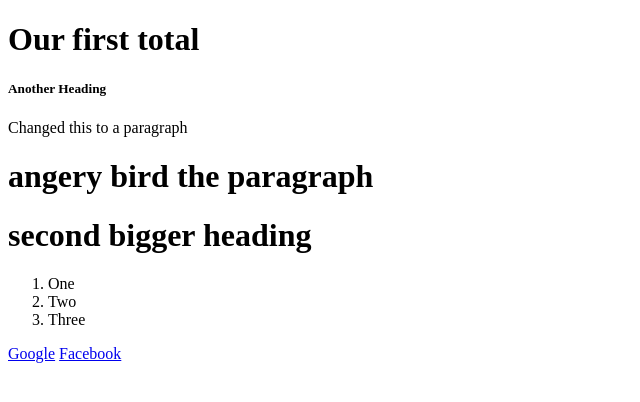
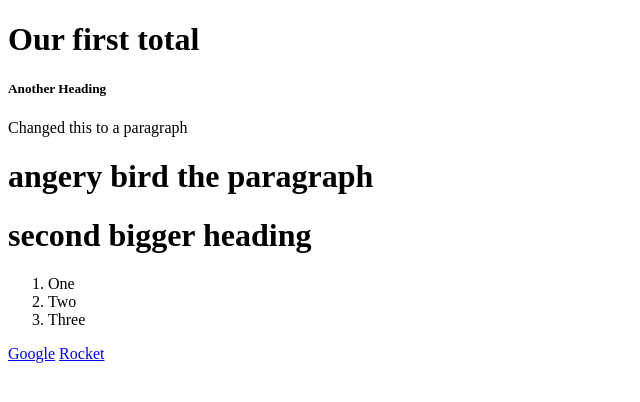
Before and after one commit to Akbar007/first-project, a plain HTML site: page index.html in a window 1280 px wide. Shown: the full height of the page, 0-640 px from the left. Drawn offline with Linux system fonts and the light colour scheme.

Commit message:
Update index.html
changed the facebook link to the rocket link

```diff
--- a/index.html
+++ b/index.html
@@ -18,6 +18,6 @@
     	<li>Three</li>
     </ol>
     <a href="http://www.google.com">Google</a>
-    <a href="http://www.facebook.com">Facebook</a>
+    <a href="http://www.rocket.com">Rocket</a>
 </body>
 </html>
```
